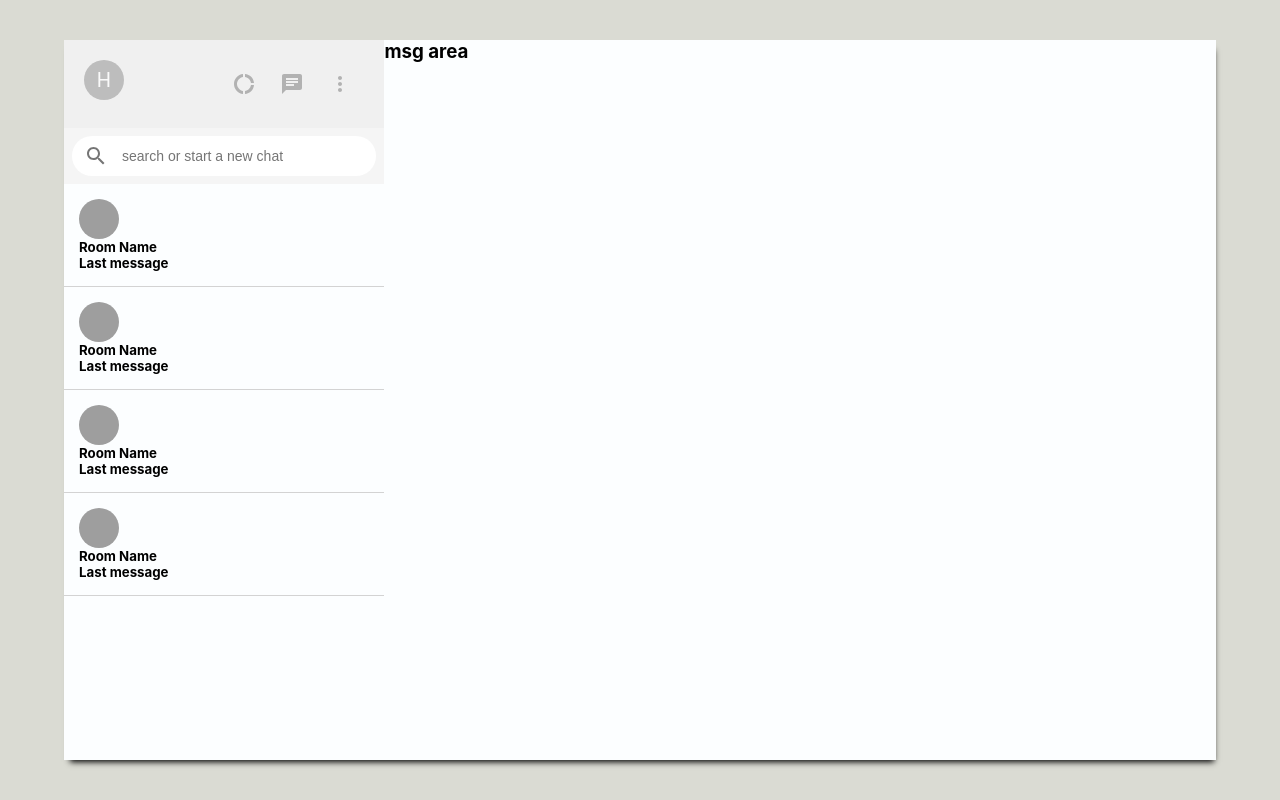
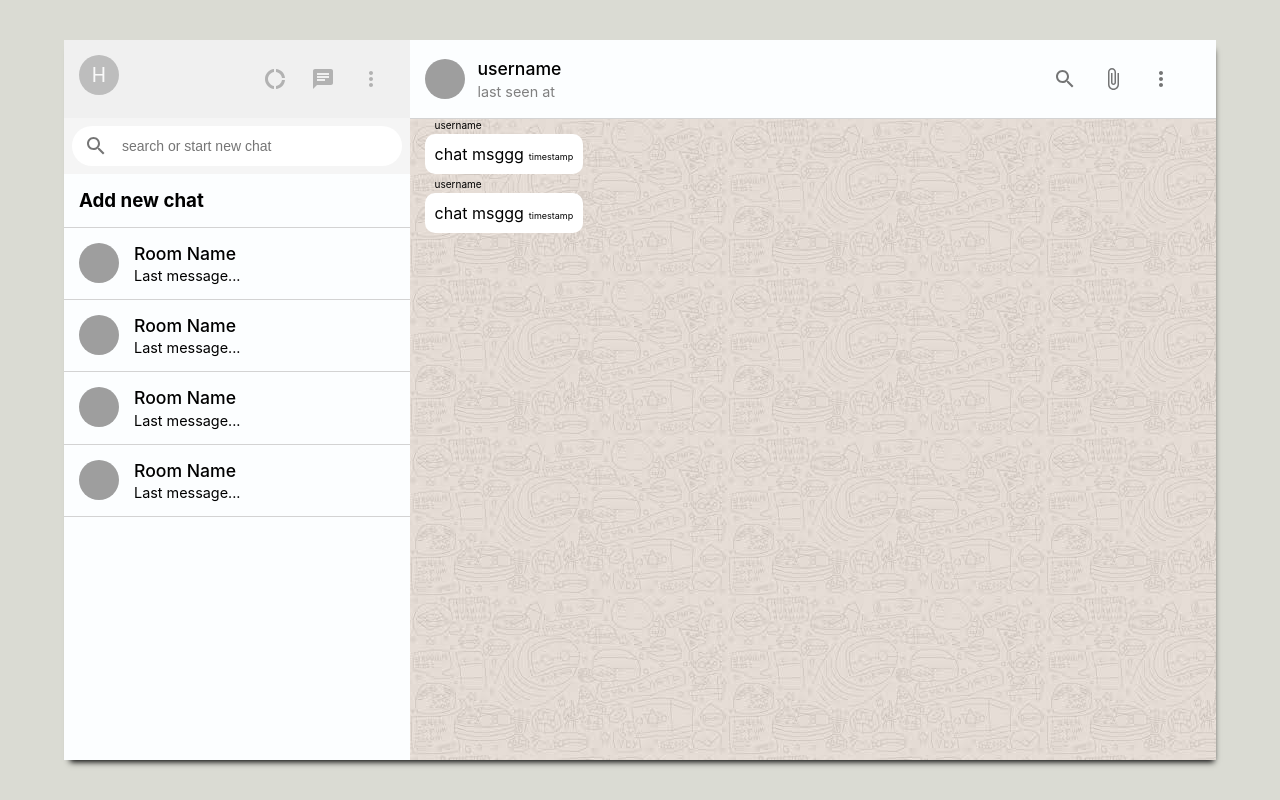
Before and after one commit to arojsubedi/whatsapp, a React (Create React App) app: page / in a window 1280 px wide. Built offline with nearby package versions, Linux system fonts and the light colour scheme; grey boxes are pictures that could not be loaded.

Commit message:
message area styling
Signed-off-by: Aroj Subedi <arojsubedi@gmail.com>

```diff
--- a/src/App.js
+++ b/src/App.js
@@ -1,15 +1,14 @@
 import React from 'react';
 import './App.css';
 import AppUserArea from './AppUserArea';
+import UserMsgArea from './UserMsgArea';
 
 function App() {
   return (
     <div className="app">
       <div className="app__body">
           <AppUserArea />
-        <div className="app__msgarea">
-          <h3>msg area</h3>
-        </div>
+          <UserMsgArea />
       </div>
     </div>
 
--- a/src/AppUserArea.css
+++ b/src/AppUserArea.css
@@ -7,7 +7,7 @@
 .appusrarea__heading{
     display: flex;
     justify-content: space-between;
-    padding: 20px;
+    padding: 15px;
     background-color: #f0f0f0;
 }
 
--- a/src/AppUserArea.js
+++ b/src/AppUserArea.js
@@ -31,7 +31,7 @@
                     <input
                         id="search__option"
                         name="search__option"
-                        placeholder="search or start a new chat"
+                        placeholder="search or start new chat"
                         className="search__input"
                         // value={}
                         // onchange={e}
@@ -40,6 +40,7 @@
 
             </div>
             <div className="appusrarea__chats">
+                    <UserChats addNewChat />
                     <UserChats/>
                     <UserChats/>
                     <UserChats/>
--- a/src/UserChats.css
+++ b/src/UserChats.css
@@ -1,4 +1,20 @@
 .userChats{
+    display: flex;
     padding: 15px;
     border-bottom: 1px solid lightgray;
 }
+
+.userChats__namemsg{
+    margin-left: 15px;
+}
+
+.userChats__namemsg > h5{
+    font-size: 1.1rem;
+    font-weight: 490;
+    margin-bottom: 0.2rem;
+}
+
+.userChats__namemsg > h6{
+    font-size: 0.9rem;
+    font-weight: 400;
+}
--- a/src/UserChats.js
+++ b/src/UserChats.js
@@ -1,16 +1,29 @@
 import React,{useState,useEffect} from 'react';
 import './UserChats.css';
 import {Avatar} from '@material-ui/core';
-function UserChats() {
+function UserChats({addNewChat}) {
     const [seed,setSeed]=useState('')
+
+    const createNewChat = () =>{
+        const userVal = prompt("Search for a user")
+    }
     useEffect(() => {
         setSeed(Math.random(1,5000))
       },[]);
-    return (
+
+    return !addNewChat?(
         <div className="userChats">
             <Avatar src={`https://avatars.dicebear.com/api/avataaars/${seed}.svg`} />
-            <h5>Room Name</h5>
-            <h5>Last message</h5>
+            <div className="userChats__namemsg">
+                <h5>Room Name</h5>
+                <h6>Last message...</h6>
+            </div>
+
+        </div>):
+            (<div onClick={createNewChat} className="userChats">
+                <div className="userChats__newChat">
+                    <h3>Add new chat</h3>
+                </div>
         </div>
     )
 }
--- /dev/null
+++ b/src/UserMsgArea.css
@@ -0,0 +1,62 @@
+.usermsgarea{
+    flex:0.70;
+    display: flex;
+    flex-direction: column;
+}
+
+.usermsgarea__userinfo{
+    display:flex;
+    align-items: center;
+    padding: 15px;
+    border-bottom: 0.1px solid lightgray;
+}
+.usermsgarea__info{
+    flex:1;
+    margin-left:0.8rem;
+
+}
+
+.usermsgarea__icons{
+    min-width: 100px;
+    display: flex;
+    justify-content: space-between;
+    margin-right: 1rem;
+}
+
+.usermsgarea__info > h5{
+    font-size: 1.1rem;
+    font-weight: 490;
+    margin-bottom: 0.2rem;
+}
+
+.usermsgarea__info > h6{
+    font-size: 0.9rem;
+    font-weight: 400;
+    color: gray;
+}
+
+.usermsgarea__msg{
+    flex: 1;
+    background-image: url(./static/images/backgroundimage.jpg);
+    background-repeat: repeat;
+    padding:15px;
+}
+
+.usermsgarea__chatmsg{
+    position: relative;
+    padding: 10px;
+    background-color: white;
+    width: fit-content;
+    border-radius: 10px;
+    margin-bottom: 1.2rem;
+}
+
+.chatmsg__username{
+    position: absolute;
+    font-size: x-small;
+    margin-top: -25px;
+}
+.chatmsg__timestamp{
+    font-size: xx-small;
+    padding-left: 5px;
+}
--- /dev/null
+++ b/src/UserMsgArea.js
@@ -0,0 +1,58 @@
+import React,{useState,useEffect} from 'react';
+import './UserMsgArea.css';
+import {Avatar,IconButton} from '@material-ui/core';
+import AttachFileIcon from '@material-ui/icons/AttachFile';
+import MoreVertIcon from '@material-ui/icons/MoreVert';
+import SearchIcon from '@material-ui/icons/Search';
+
+function UserMsgArea() {
+    const [seed,setSeed] = useState('')
+
+    useEffect(()=>{
+        setSeed(Math.random(1,5000))
+    },[]);
+
+    return (
+        <div className="usermsgarea">
+            <div className="usermsgarea__userinfo">
+                <Avatar src={`https://avatars.dicebear.com/api/avataaars/${seed}.svg`} />
+                <div className = "usermsgarea__info">
+                    <h5>username</h5>
+                    <h6>last seen at</h6>
+                </div>
+                <div className="usermsgarea__icons">
+                    <IconButton>
+                        <SearchIcon />
+                    </IconButton>
+                    <IconButton>
+                        <AttachFileIcon />
+                    </IconButton>
+                    <IconButton>
+                        <MoreVertIcon />
+                    </IconButton>
+                </div>
+            </div>
+            <div className="usermsgarea__msg">
+                <div className="usermsgarea__chatmsg">
+                    <p>
+                        <span className="chatmsg__username">username</span>
+                        chat msggg
+                        <span className="chatmsg__timestamp">timestamp</span>
+                    </p>
+                </div>
+                <div className="usermsgarea__chatmsg">
+                    <span className="chatmsg__username">username</span>
+                    <span className="chatmsg__msgbody">chat msggg</span>
+                    <span className="chatmsg__timestamp">timestamp</span>
+                </div>
+
+            </div>
+            <div className="usermsgarea__footer">
+
+            </div>
+
+        </div>
+    )
+}
+
+export default UserMsgArea
```
Also changed, not shown: src/static/images/backgroundimage.jpg (added).
